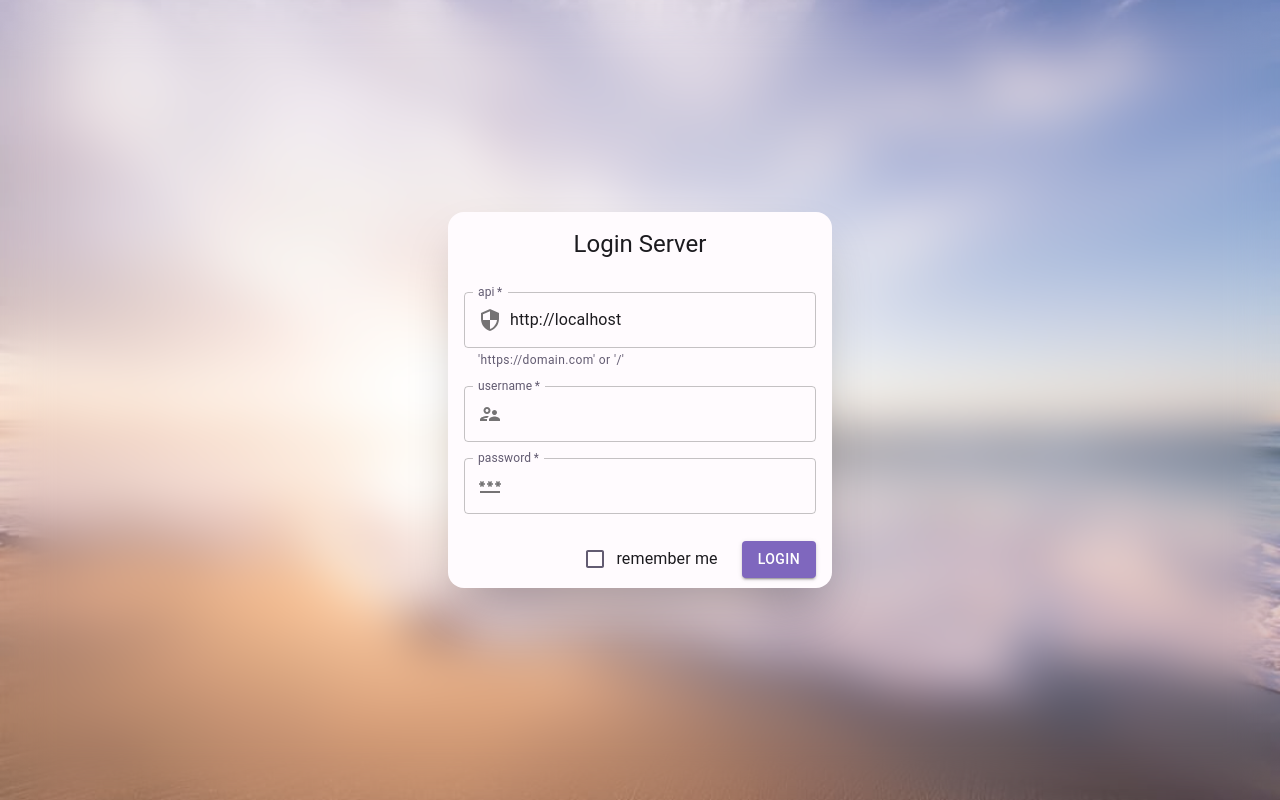
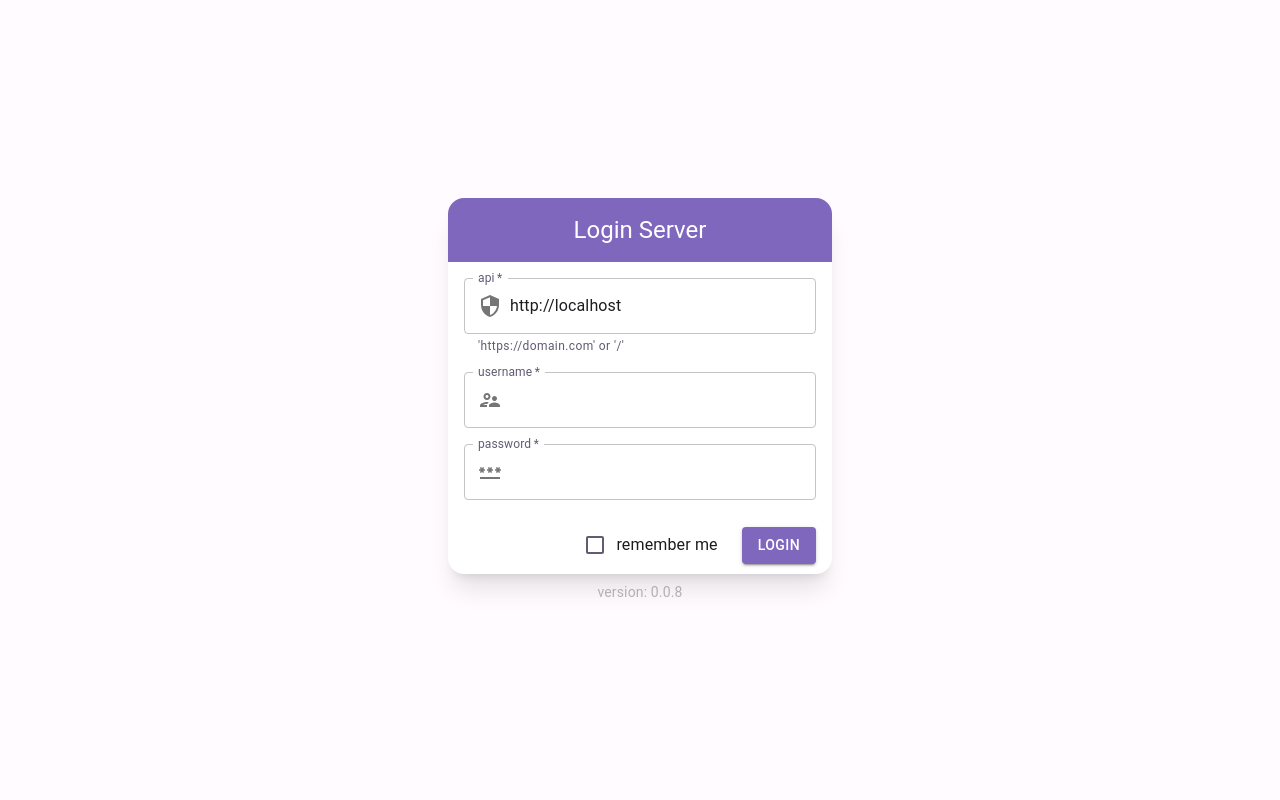
Before and after one commit to UISSH/react-frontend, a React (Vite) app: page /#/ in a window 1280 px wide. Built offline with nearby package versions, Linux system fonts and the light colour scheme.

Commit message:
Updated: remove background image

```diff
--- a/src/pages/Login.tsx
+++ b/src/pages/Login.tsx
@@ -1,9 +1,10 @@
 import { useEffect, useState } from "react";
 
 import LoadingButton from "@mui/lab/LoadingButton";
-
+import packagejs from "../../package.json";
 import {
   Alert,
+  Box,
   Card,
   CardActions,
   CardContent,
@@ -138,16 +139,26 @@ function Login() {
 
   return (
     <ScopedCssBaseline enableColorScheme>
-      <div className=" p-0  m-0 w-screen  h-screen bg-cover bg-center bg-[url('/assets/background.jpg')]">
-        <div
-          className={
-            "h-full flex items-center justify-center backdrop-blur-xl "
-          }>
-          <Card className="rounded-2xl  text-center w-96  shadow-2xl">
+      <Box
+        className=" p-0  m-0 w-screen  h-screen "
+        sx={{
+          bgcolor: "background.paper",
+        }}>
+        <div className={"h-full flex items-center justify-center  "}>
+          <div>
+            <Card className=" rounded-2xl text-center w-96  shadow-xl bg-white">
               <CardHeader
                 title="Login Server"
+                sx={{
+                  color: "primary.contrastText",
+                  bgcolor: "primary.main",
+                }}
                 className="text-center"></CardHeader>
-            {netError.msg ? <Alert severity="error">{netError.msg}</Alert> : ""}
+              {netError.msg ? (
+                <Alert severity="error">{netError.msg}</Alert>
+              ) : (
+                ""
+              )}
 
               <CardContent className="flex flex-col">
                 <input autoComplete="new-password" hidden type="password" />
@@ -219,8 +230,12 @@ function Login() {
                 </LoadingButton>
               </CardActions>
             </Card>
+            <div className=" text-center mt-2 opacity-30 text-sm">
+              version: {packagejs.version}
             </div>
           </div>
+        </div>
+      </Box>
     </ScopedCssBaseline>
   );
 }
```
Also changed, not shown: src/layouts/indexLayout.tsx (+1 -6 lines). Lines whose indentation alone changed are shown as unchanged.
